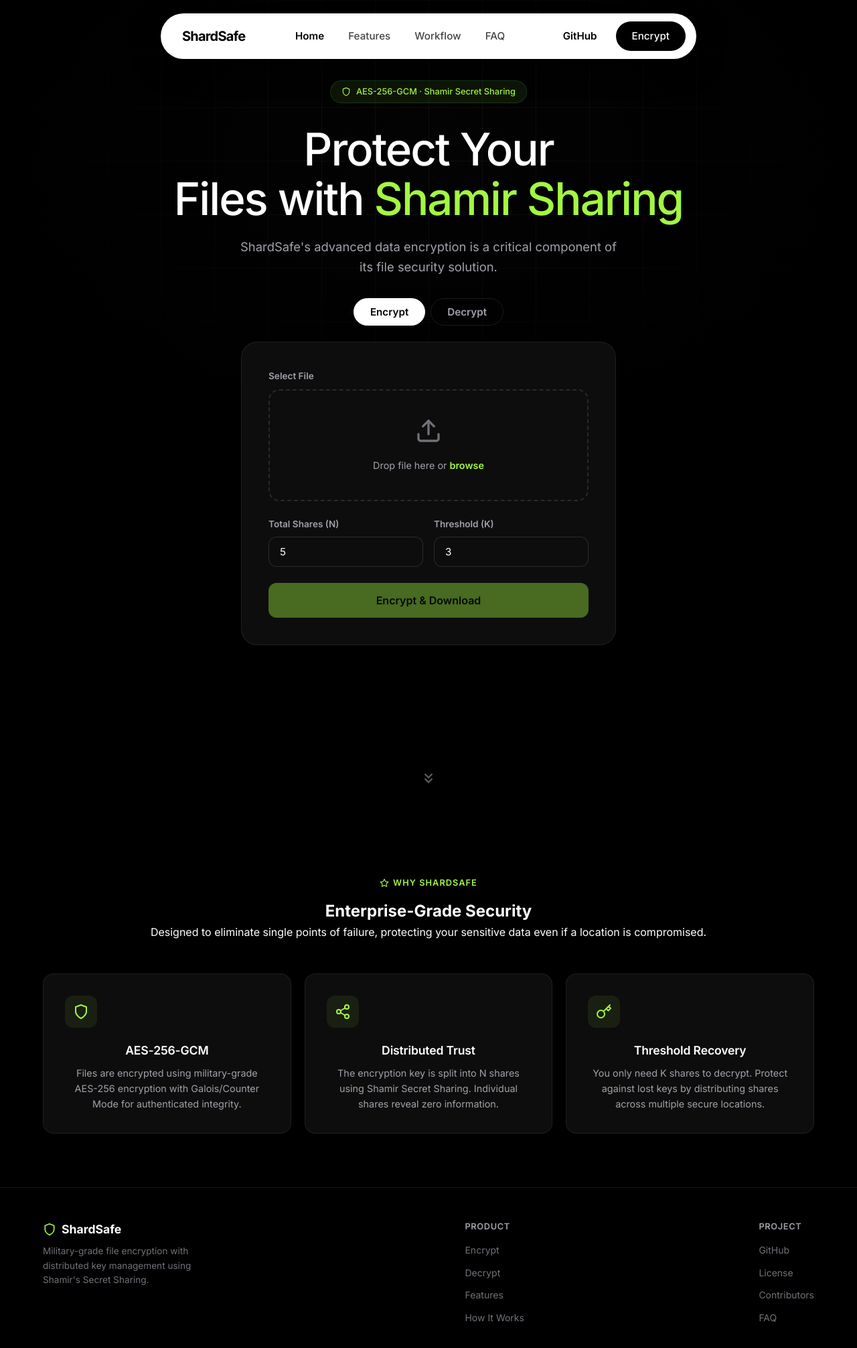
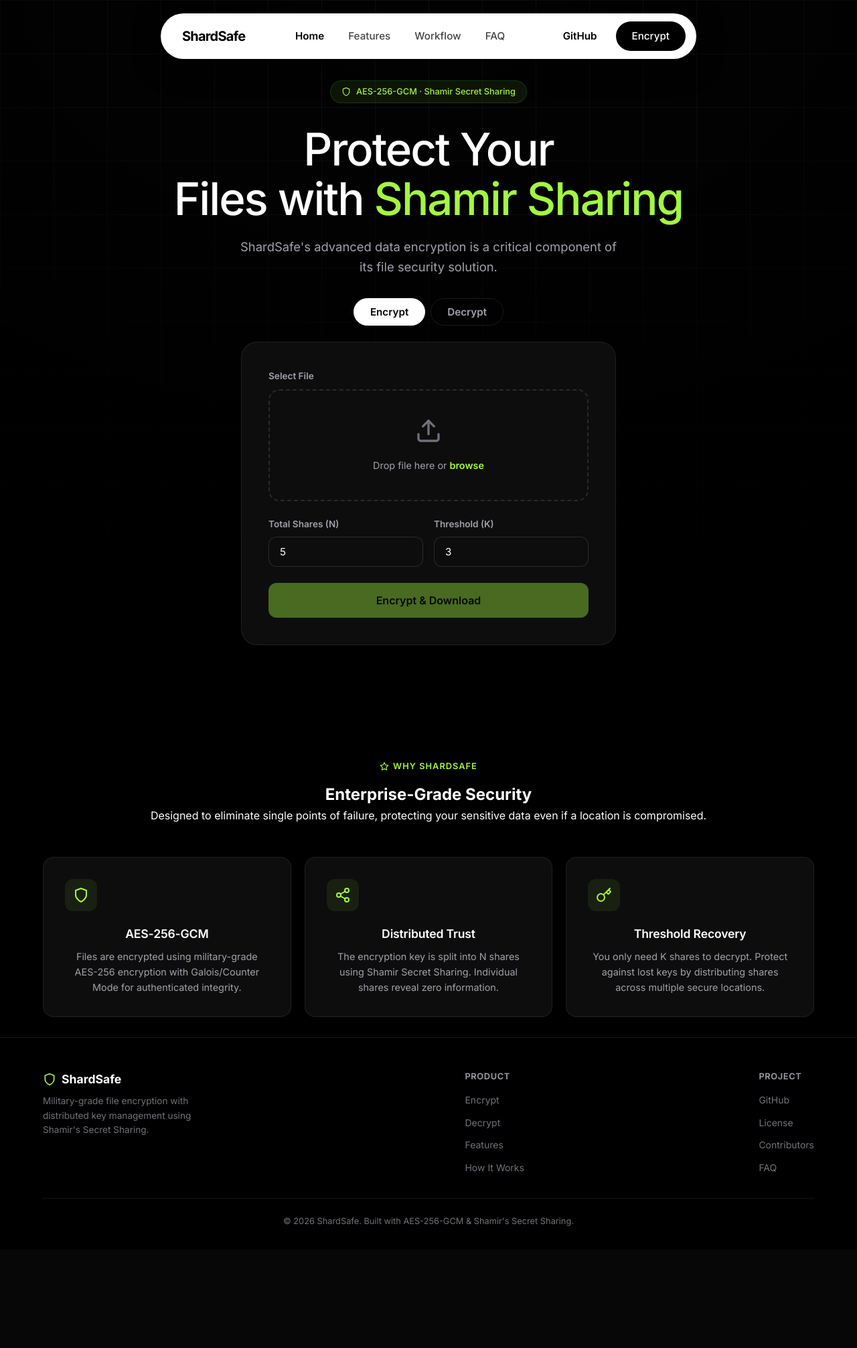
Before and after one commit to kavya-mj-glitch/shamir_secret, a Flask app: page / in a window 1280 px wide. Shown: the top 2012 px of the page at 67% size. After the commit the page ends 1830 px from the top, so only its background shows below. Run offline with Flask 3, Linux system fonts and the light colour scheme; some web fonts are replaced.

Commit message:
style: remove scroll arrow and fix background grid visibility

```diff
--- a/static/style.css
+++ b/static/style.css
@@ -282,7 +282,8 @@ input, select, textarea { font-family: inherit; }
     content: '';
     position: absolute;
     inset: 0;
-    background: radial-gradient(ellipse 60% 60% at 50% 30%, transparent, #000000 80%);
+    /* Soften the fade so the grid is faintly visible everywhere */
+    background: radial-gradient(ellipse 80% 80% at 50% 0%, transparent, rgba(0,0,0,0.85) 100%);
 }
 
 /* ── Page Wrapper ───────────────────────────────────────────── */
@@ -432,7 +433,7 @@ input, select, textarea { font-family: inherit; }
 
 /* ── Hero Section ───────────────────────────────────────────── */
 .hero {
-    padding: 120px 0 60px;
+    padding: 120px 0 0px;
     text-align: center;
     position: relative;
 }
@@ -517,7 +518,7 @@ input, select, textarea { font-family: inherit; }
 }
 
 .hero-image {
-    margin-top: 80px;
+    margin-top: 40px;
     display: flex;
     justify-content: center;
     animation: fadeInUp 0.8s ease 0.4s both;
@@ -527,19 +528,6 @@ input, select, textarea { font-family: inherit; }
 .hero-image img {
     max-width: 500px;
     width: 100%;
-}
-
-.hero-scroll-arrow {
-    margin-top: 40px;
-    display: flex;
-    justify-content: center;
-    color: rgba(255,255,255,0.4);
-    animation: bounce 2s infinite ease-in-out;
-}
-
-@keyframes bounce {
-    0%, 100% { transform: translateY(0); }
-    50% { transform: translateY(10px); }
 }
 
 /* ── Buttons ────────────────────────────────────────────────── */
@@ -648,9 +636,14 @@ input, select, textarea { font-family: inherit; }
     margin: 0 auto;
 }
 
+/* ── Tabbed App Interface ────────────────────────────────────── */
+.app-section {
+    padding: 0 0 20px;
+}
+
 /* ── Section Titles ─────────────────────────────────────────── */
 .section {
-    padding: 80px 0;
+    padding: 30px 0;
 }
 
 .section-label {
--- a/templates/home.html
+++ b/templates/home.html
@@ -138,10 +138,6 @@
                     </div>
                 </div>
             </section>
-
-            <div class="hero-scroll-arrow">
-                <svg viewBox="0 0 24 24" fill="none" stroke="currentColor" stroke-width="2" stroke-linecap="round" stroke-linejoin="round" style="width:24px;height:24px"><polyline points="7 13 12 18 17 13"/><polyline points="7 6 12 11 17 6"/></svg>
-            </div>
         </div>
     </section>
 
```
